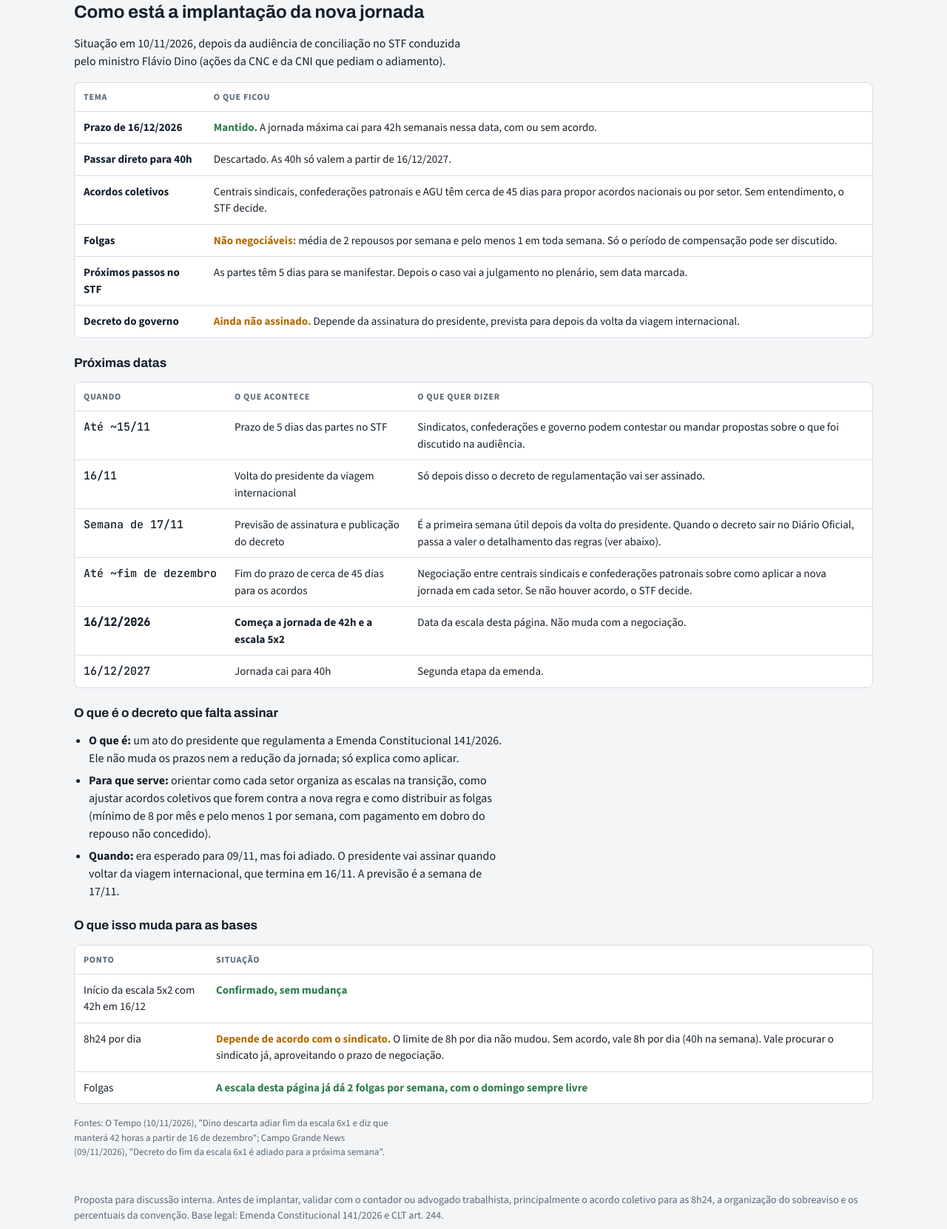
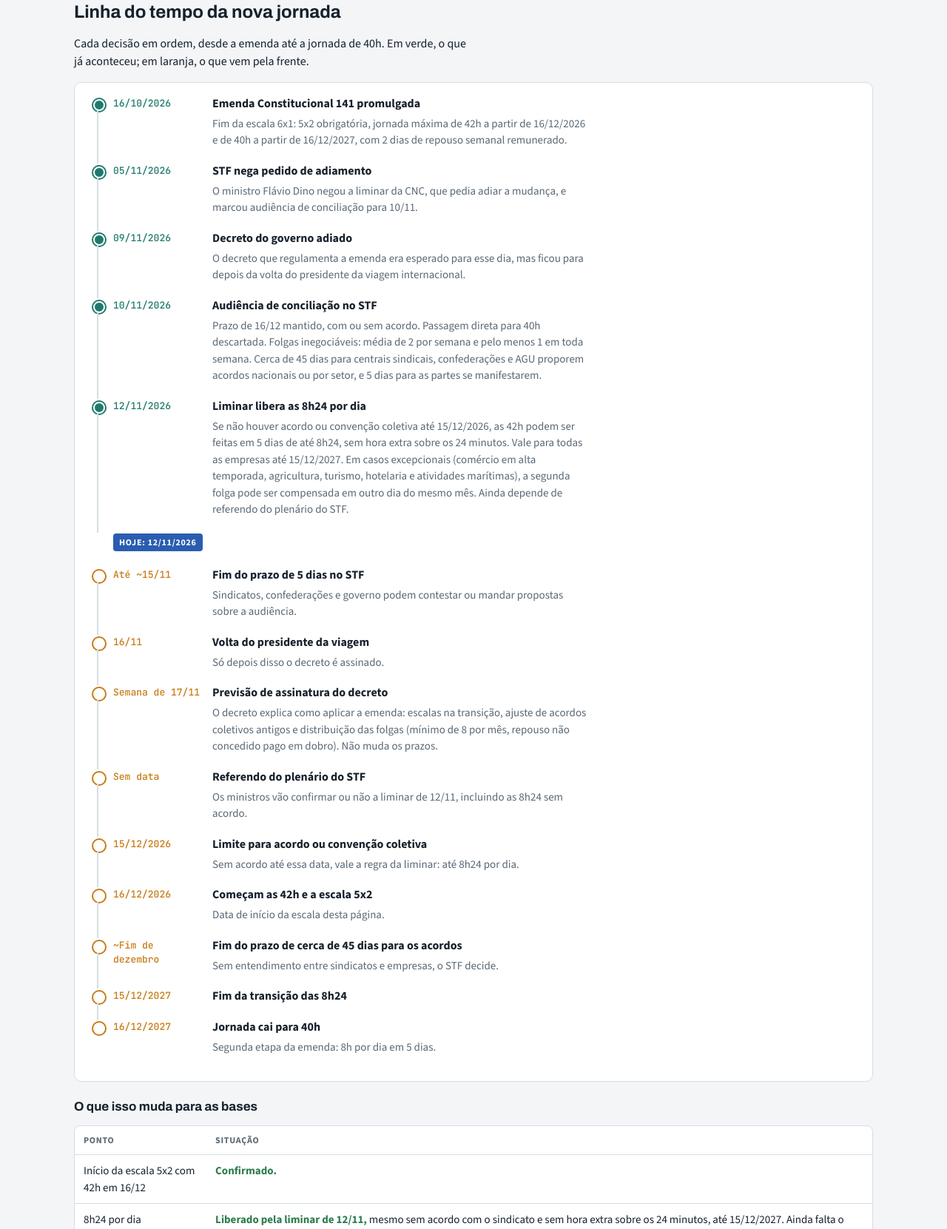
Before and after one commit to Leandrolscoelho3/escala-5x2, a plain HTML site: page modelo-2.html in a window 1280 px wide. Shown: the part 8844-10505 px from the top of the page at 74% size. Drawn offline with nearby package versions, Linux system fonts and the light colour scheme.

Commit message:
Item 10 como linha do tempo das decisões, incluindo a liminar de 12/11 que libera as 8h24
Co-Authored-By: Claude Opus 5.5 <noreply@anthropic.com>
Claude-Session: https://claude.ai/code/session_01FMMSQ3WsbQVcz6wb8GkCA1

```diff
--- a/modelo-2.html
+++ b/modelo-2.html
@@ -393,50 +393,53 @@ footer{color:var(--muted);font-size:14px}
 
 <section>
   <div class="eyebrow">10 · Negociações e regulamentação</div>
-  <h2>Como está a implantação da nova jornada</h2>
-  <p>Situação em 10/11/2026, depois da audiência de conciliação no STF conduzida pelo ministro Flávio Dino (ações da CNC e da CNI que pediam o adiamento).</p>
-  <div class="scroll"><table>
-    <thead><tr><th>Tema</th><th>O que ficou</th></tr></thead>
-    <tbody>
-      <tr><td><b>Prazo de 16/12/2026</b></td><td><span class="status ok">Mantido.</span> A jornada máxima cai para 42h semanais nessa data, com ou sem acordo.</td></tr>
-      <tr><td><b>Passar direto para 40h</b></td><td>Descartado. As 40h só valem a partir de 16/12/2027.</td></tr>
-      <tr><td><b>Acordos coletivos</b></td><td>Centrais sindicais, confederações patronais e AGU têm cerca de 45 dias para propor acordos nacionais ou por setor. Sem entendimento, o STF decide.</td></tr>
-      <tr><td><b>Folgas</b></td><td><span class="status warn">Não negociáveis:</span> média de 2 repousos por semana e pelo menos 1 em toda semana. Só o período de compensação pode ser discutido.</td></tr>
-      <tr><td><b>Próximos passos no STF</b></td><td>As partes têm 5 dias para se manifestar. Depois o caso vai a julgamento no plenário, sem data marcada.</td></tr>
-      <tr><td><b>Decreto do governo</b></td><td><span class="status warn">Ainda não assinado.</span> Depende da assinatura do presidente, prevista para depois da volta da viagem internacional.</td></tr>
-    </tbody>
-  </table></div>
-
-  <h3>Próximas datas</h3>
-  <div class="scroll"><table>
-    <thead><tr><th>Quando</th><th>O que acontece</th><th>O que quer dizer</th></tr></thead>
-    <tbody>
-      <tr><td class="num">Até ~15/11</td><td>Prazo de 5 dias das partes no STF</td><td>Sindicatos, confederações e governo podem contestar ou mandar propostas sobre o que foi discutido na audiência.</td></tr>
-      <tr><td class="num">16/11</td><td>Volta do presidente da viagem internacional</td><td>Só depois disso o decreto de regulamentação vai ser assinado.</td></tr>
-      <tr><td class="num">Semana de 17/11</td><td>Previsão de assinatura e publicação do decreto</td><td>É a primeira semana útil depois da volta do presidente. Quando o decreto sair no Diário Oficial, passa a valer o detalhamento das regras (ver abaixo).</td></tr>
-      <tr><td class="num">Até ~fim de dezembro</td><td>Fim do prazo de cerca de 45 dias para os acordos</td><td>Negociação entre centrais sindicais e confederações patronais sobre como aplicar a nova jornada em cada setor. Se não houver acordo, o STF decide.</td></tr>
-      <tr><td class="num"><b>16/12/2026</b></td><td><b>Começa a jornada de 42h e a escala 5x2</b></td><td>Data da escala desta página. Não muda com a negociação.</td></tr>
-      <tr><td class="num">16/12/2027</td><td>Jornada cai para 40h</td><td>Segunda etapa da emenda.</td></tr>
-    </tbody>
-  </table></div>
-
-  <h3>O que é o decreto que falta assinar</h3>
-  <ul class="plain">
-    <li><b>O que é:</b> um ato do presidente que regulamenta a Emenda Constitucional 141/2026. Ele não muda os prazos nem a redução da jornada; só explica como aplicar.</li>
-    <li><b>Para que serve:</b> orientar como cada setor organiza as escalas na transição, como ajustar acordos coletivos que forem contra a nova regra e como distribuir as folgas (mínimo de 8 por mês e pelo menos 1 por semana, com pagamento em dobro do repouso não concedido).</li>
-    <li><b>Quando:</b> era esperado para 09/11, mas foi adiado. O presidente vai assinar quando voltar da viagem internacional, que termina em 16/11. A previsão é a semana de 17/11.</li>
-  </ul>
+  <h2>Linha do tempo da nova jornada</h2>
+  <p>Cada decisão em ordem, desde a emenda até a jornada de 40h. Em verde, o que já aconteceu; em laranja, o que vem pela frente.</p>
+  <style>
+    .tl10{list-style:none;margin:0;padding:0 0 0 4px;display:grid;gap:0}
+    .tl10-i{display:grid;grid-template-columns:118px 1fr;gap:16px;position:relative;padding:0 0 18px 32px}
+    .tl10-i::before{content:"";position:absolute;left:5px;top:6px;width:12px;height:12px;border-radius:50%;background:var(--work);border:2px solid var(--surface);box-shadow:0 0 0 2px var(--work)}
+    .tl10-i::after{content:"";position:absolute;left:10px;top:22px;bottom:-2px;width:2px;background:var(--line)}
+    .tl10-i.next::before{background:var(--surface);box-shadow:0 0 0 2px var(--standby)}
+    .tl10-i:last-child::after{display:none}
+    .tl10-d{font-family:var(--f-mono);font-size:13px;font-weight:500;color:var(--muted);padding-top:2px}
+    .tl10-i.done .tl10-d{color:var(--work)} .tl10-i.next .tl10-d{color:var(--standby)}
+    .tl10-c{display:grid;gap:4px;min-width:0}
+    .tl10-c p{margin:0;color:var(--muted);font-size:15px}
+    .tl10-now{margin:2px 0 20px;padding-left:32px;position:relative}
+    .tl10-now span{display:inline-block;background:var(--today);color:#fff;font-size:12px;font-weight:700;letter-spacing:.06em;text-transform:uppercase;border-radius:4px;padding:3px 8px}
+    @media (max-width:560px){.tl10-i{grid-template-columns:1fr;gap:2px}}
+  </style>
+  <div class="cal-card">
+  <ol class="tl10">
+    <li class="tl10-i done"><span class="tl10-d">16/10/2026</span><div class="tl10-c"><b>Emenda Constitucional 141 promulgada</b><p>Fim da escala 6x1: 5x2 obrigatória, jornada máxima de 42h a partir de 16/12/2026 e de 40h a partir de 16/12/2027, com 2 dias de repouso semanal remunerado.</p></div></li>
+    <li class="tl10-i done"><span class="tl10-d">05/11/2026</span><div class="tl10-c"><b>STF nega pedido de adiamento</b><p>O ministro Flávio Dino negou a liminar da CNC, que pedia adiar a mudança, e marcou audiência de conciliação para 10/11.</p></div></li>
+    <li class="tl10-i done"><span class="tl10-d">09/11/2026</span><div class="tl10-c"><b>Decreto do governo adiado</b><p>O decreto que regulamenta a emenda era esperado para esse dia, mas ficou para depois da volta do presidente da viagem internacional.</p></div></li>
+    <li class="tl10-i done"><span class="tl10-d">10/11/2026</span><div class="tl10-c"><b>Audiência de conciliação no STF</b><p>Prazo de 16/12 mantido, com ou sem acordo. Passagem direta para 40h descartada. Folgas inegociáveis: média de 2 por semana e pelo menos 1 em toda semana. Cerca de 45 dias para centrais sindicais, confederações e AGU proporem acordos nacionais ou por setor, e 5 dias para as partes se manifestarem.</p></div></li>
+    <li class="tl10-i done"><span class="tl10-d">12/11/2026</span><div class="tl10-c"><b>Liminar libera as 8h24 por dia</b><p>Se não houver acordo ou convenção coletiva até 15/12/2026, as 42h podem ser feitas em 5 dias de até 8h24, sem hora extra sobre os 24 minutos. Vale para todas as empresas até 15/12/2027. Em casos excepcionais (comércio em alta temporada, agricultura, turismo, hotelaria e atividades marítimas), a segunda folga pode ser compensada em outro dia do mesmo mês. Ainda depende de referendo do plenário do STF.</p></div></li>
+    <li class="tl10-now"><span>Hoje: 12/11/2026</span></li>
+    <li class="tl10-i next"><span class="tl10-d">Até ~15/11</span><div class="tl10-c"><b>Fim do prazo de 5 dias no STF</b><p>Sindicatos, confederações e governo podem contestar ou mandar propostas sobre a audiência.</p></div></li>
+    <li class="tl10-i next"><span class="tl10-d">16/11</span><div class="tl10-c"><b>Volta do presidente da viagem</b><p>Só depois disso o decreto é assinado.</p></div></li>
+    <li class="tl10-i next"><span class="tl10-d">Semana de 17/11</span><div class="tl10-c"><b>Previsão de assinatura do decreto</b><p>O decreto explica como aplicar a emenda: escalas na transição, ajuste de acordos coletivos antigos e distribuição das folgas (mínimo de 8 por mês, repouso não concedido pago em dobro). Não muda os prazos.</p></div></li>
+    <li class="tl10-i next"><span class="tl10-d">Sem data</span><div class="tl10-c"><b>Referendo do plenário do STF</b><p>Os ministros vão confirmar ou não a liminar de 12/11, incluindo as 8h24 sem acordo.</p></div></li>
+    <li class="tl10-i next"><span class="tl10-d">15/12/2026</span><div class="tl10-c"><b>Limite para acordo ou convenção coletiva</b><p>Sem acordo até essa data, vale a regra da liminar: até 8h24 por dia.</p></div></li>
+    <li class="tl10-i next"><span class="tl10-d">16/12/2026</span><div class="tl10-c"><b>Começam as 42h e a escala 5x2</b><p>Data de início da escala desta página.</p></div></li>
+    <li class="tl10-i next"><span class="tl10-d">~Fim de dezembro</span><div class="tl10-c"><b>Fim do prazo de cerca de 45 dias para os acordos</b><p>Sem entendimento entre sindicatos e empresas, o STF decide.</p></div></li>
+    <li class="tl10-i next"><span class="tl10-d">15/12/2027</span><div class="tl10-c"><b>Fim da transição das 8h24</b></div></li>
+    <li class="tl10-i next"><span class="tl10-d">16/12/2027</span><div class="tl10-c"><b>Jornada cai para 40h</b><p>Segunda etapa da emenda: 8h por dia em 5 dias.</p></div></li>
+  </ol>
+  </div>
 
   <h3>O que isso muda para as bases</h3>
   <div class="scroll"><table>
     <thead><tr><th>Ponto</th><th>Situação</th></tr></thead>
     <tbody>
-      <tr><td>Início da escala 5x2 com 42h em 16/12</td><td class="status ok">Confirmado, sem mudança</td></tr>
-      <tr><td>8h24 por dia</td><td><span class="status warn">Depende de acordo com o sindicato.</span> O limite de 8h por dia não mudou. Sem acordo, vale 8h por dia (40h na semana). Vale procurar o sindicato já, aproveitando o prazo de negociação.</td></tr>
-      <tr><td>Folgas</td><td class="status ok">A escala desta página já dá 2 folgas por semana, com o domingo sempre livre</td></tr>
+      <tr><td>Início da escala 5x2 com 42h em 16/12</td><td><span class="status ok">Confirmado.</span></td></tr>
+      <tr><td>8h24 por dia</td><td><span class="status ok">Liberado pela liminar de 12/11,</span> mesmo sem acordo com o sindicato e sem hora extra sobre os 24 minutos, até 15/12/2027. Ainda falta o referendo do plenário do STF; se for derrubado, sem acordo volta a valer 8h por dia.</td></tr>
+      <tr><td>Folgas</td><td><span class="status ok">Atendido.</span> A escala desta página já dá 2 folgas por semana, com o domingo sempre livre.</td></tr>
     </tbody>
   </table></div>
-  <p class="cal-note">Fontes: O Tempo (10/11/2026), "Dino descarta adiar fim da escala 6x1 e diz que manterá 42 horas a partir de 16 de dezembro"; Campo Grande News (09/11/2026), "Decreto do fim da escala 6x1 é adiado para a próxima semana".</p>
+  <p class="cal-note">Fontes: Correio da Manhã (promulgação da EC 141); O Tempo (10/11/2026); Campo Grande News (09/11/2026); Portal O Dia e BPMoney (12/11/2026).</p>
 </section>
 
 <footer>Proposta para discussão interna. Antes de implantar, validar com o contador ou advogado trabalhista, principalmente o acordo coletivo para as 8h24, a organização do sobreaviso e os percentuais da convenção. Base legal: Emenda Constitucional 141/2026 e CLT art. 244.</footer>
```
